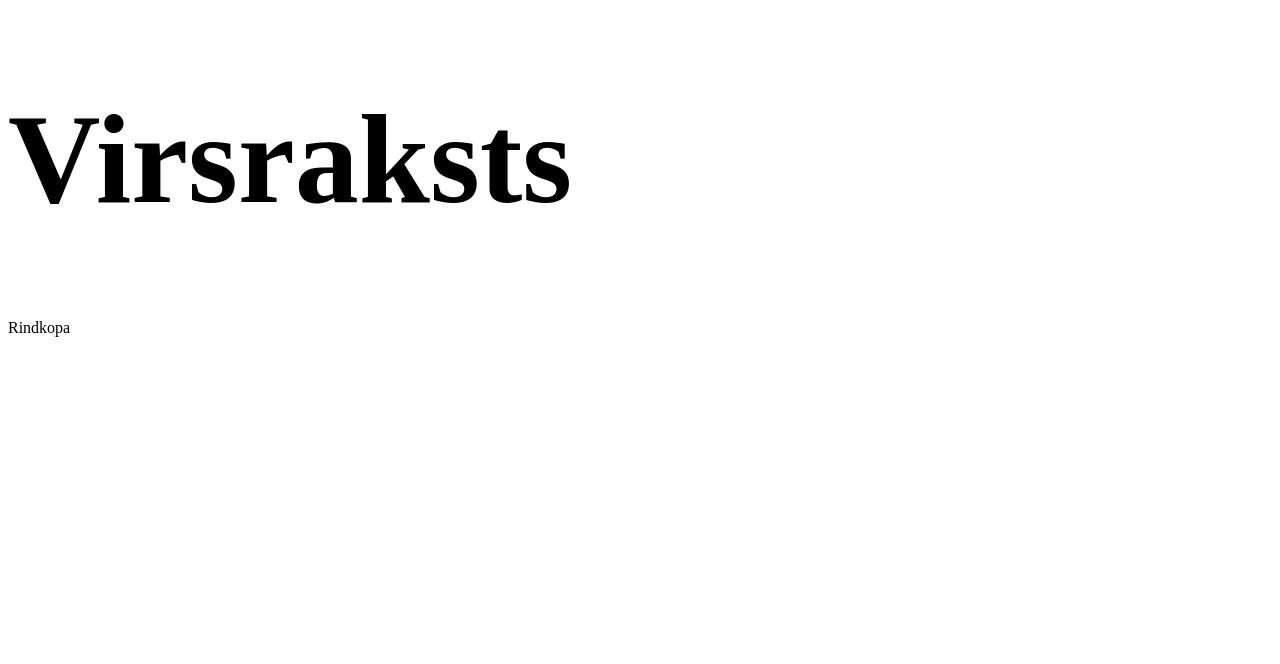
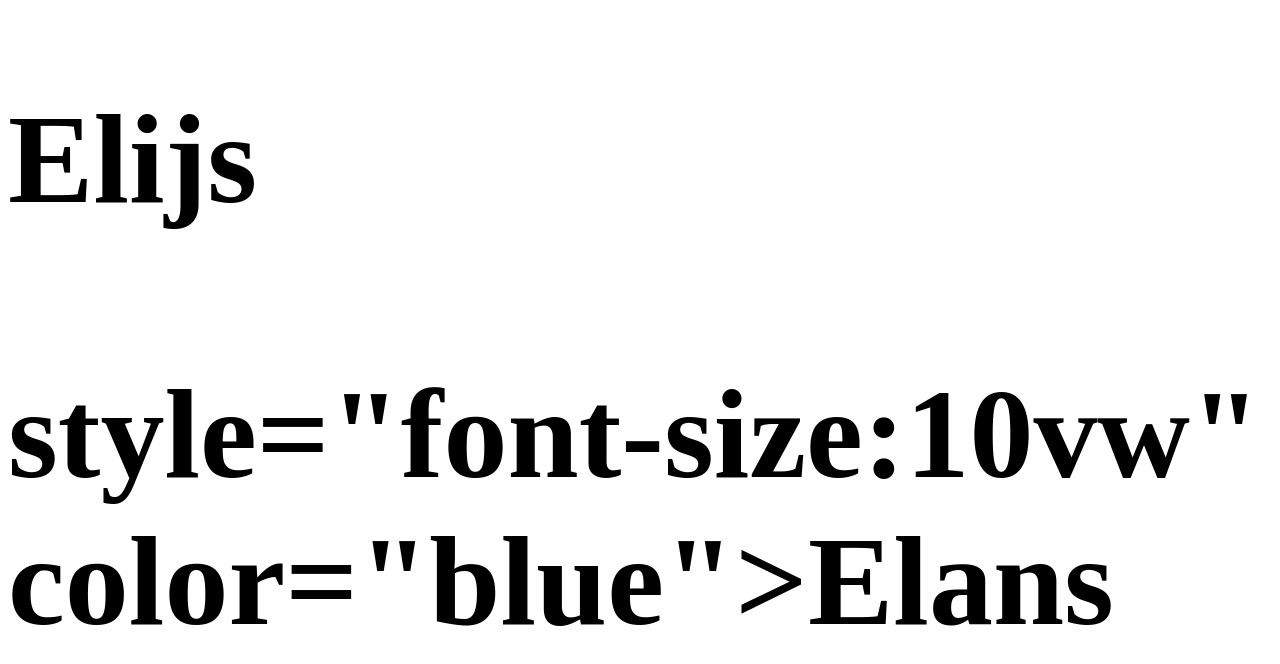
Before and after one commit to Elijs268/webpage3, a plain HTML site: page index.html in a window 1280 px wide. Drawn offline with Linux system fonts and the light colour scheme.

Commit message:
Update index.html

```diff
--- a/index.html
+++ b/index.html
@@ -5,8 +5,8 @@
   </head>
   <body>
 
-    <h1 style="font-size:10vw">Virsraksts</h1>
-    <p>Rindkopa</p>
+    <h1 style="font-size:10vw" color="red">Elijs </h>
+    <p> style="font-size:10vw" color="blue">Elans </p>
 
   </body>
 </html>
```
